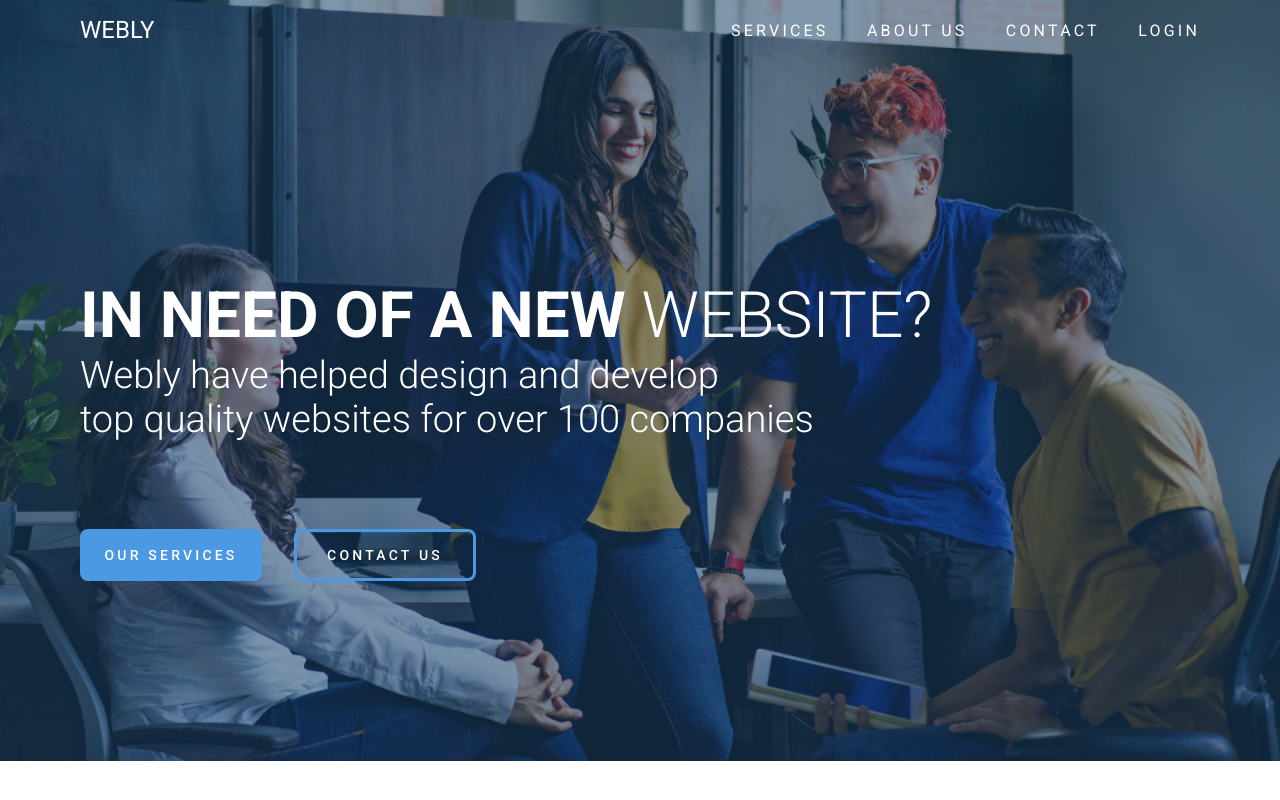
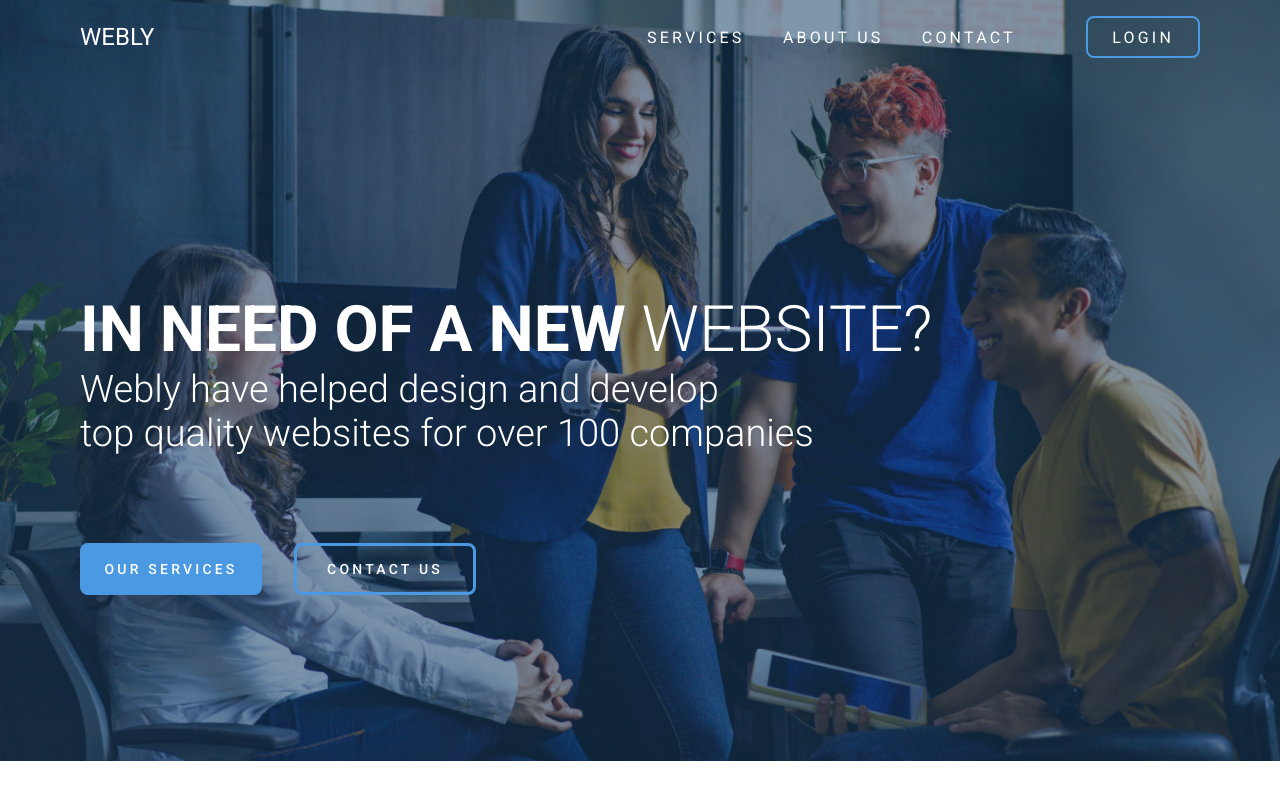
Before and after one commit to nybbe123/agile-project, a React (Create React App) app: page /login in a window 1280 px wide. Shown: the top 800 px of the page. Built offline with nearby package versions, Linux system fonts and the light colour scheme.

Commit message:
login / logout / localstorage logic

```diff
--- a/src/App.js
+++ b/src/App.js
@@ -3,9 +3,11 @@ import "./App.css";
 import Home from "./components/layout/Home";
 import Layout from "./components/layout/Layout";
 import LoginBase from "./components/layout/login/LoginBase";
+import { UserContextProvider } from "./context/UserContext";
 
 function App() {
   return (
+    <UserContextProvider>
       <BrowserRouter>
         <Routes>
           <Route path="/" element={<Layout />}>
@@ -14,6 +16,7 @@ function App() {
           </Route>
         </Routes>
       </BrowserRouter>
+    </UserContextProvider>
   );
 }
 
--- a/src/components/layout/header/Header.js
+++ b/src/components/layout/header/Header.js
@@ -1,6 +1,12 @@
+import { useContext, useState } from "react";
+import { useNavigate } from "react-router-dom";
+import UserContext from "../../../context/UserContext";
 import style from "./Header.module.css";
 
 const Header = () => {
+  const ctx = useContext(UserContext);
+  const navigate = useNavigate();
+
   return (
     <header className={style.header}>
       <div className={style.headerLeft}>
@@ -17,7 +23,25 @@ const Header = () => {
           <li className={[style.navItems, style.navMarginRight].join(" ")}>
             CONTACT
           </li>
-          <li className={style.navItems}>LOGIN</li>
+          {ctx.isLoggedIn ? (
+            <li
+              className={[style.loginOutBtn]}
+              onClick={() => {
+                ctx.onLogout();
+              }}
+            >
+              LOGOUT
+            </li>
+          ) : (
+            <li
+              className={[style.loginOutBtn]}
+              onClick={() => {
+                navigate("/login");
+              }}
+            >
+              LOGIN
+            </li>
+          )}
         </ul>
       </nav>
     </header>
--- a/src/components/layout/header/Header.module.css
+++ b/src/components/layout/header/Header.module.css
@@ -26,11 +26,13 @@
 
 .navLinks {
   display: flex;
+  align-items: center;
   margin-right: 5rem;
   margin-top: 1rem;
 }
 
-.navItems {
+.navItems,
+.loginOutBtn {
   font-size: 16px;
   list-style-type: none;
   padding-left: 1rem;
@@ -41,3 +43,10 @@
 .navMarginRight {
   margin-right: 1.4rem;
 }
+
+.loginOutBtn {
+  border: 2px solid #4a99e2;
+  border-radius: 8px;
+  padding: 0.6rem 1.5rem;
+  margin-left: 3rem;
+}
--- a/src/components/layout/login/Login.js
+++ b/src/components/layout/login/Login.js
@@ -1,7 +1,8 @@
-import React from "react";
+import React, { useContext } from "react";
 import style from "./Login.module.css";
 import Button from "../../UI/Button";
 import { useFormik } from "formik";
+import UserContext from "../../../context/UserContext";
 
 const validate = (values) => {
   const errors = {};
@@ -22,6 +23,7 @@ const validate = (values) => {
 };
 
 const Login = (props) => {
+  const ctx = useContext(UserContext);
   const formik = useFormik({
     initialValues: {
       email: "",
@@ -30,6 +32,7 @@ const Login = (props) => {
     validate,
     onSubmit: (values) => {
       localStorage.setItem("user", JSON.stringify(values));
+      ctx.onLogIn();
     },
   });
 
--- a/src/components/layout/login/Register.js
+++ b/src/components/layout/login/Register.js
@@ -1,7 +1,8 @@
-import React, { useState } from "react";
+import React, { useContext, useState } from "react";
 import style from "./Register.module.css";
 import Button from "../../UI/Button";
 import { useFormik } from "formik";
+import UserContext from "../../../context/UserContext";
 
 const validate = (values) => {
   const errors = {};
@@ -30,6 +31,7 @@ const validate = (values) => {
 };
 
 const Register = (props) => {
+  const ctx = useContext(UserContext);
   const formik = useFormik({
     initialValues: {
       name: "",
@@ -39,6 +41,7 @@ const Register = (props) => {
     validate,
     onSubmit: (values) => {
       localStorage.setItem("user", JSON.stringify(values));
+      ctx.onLogIn();
     },
   });
 
--- /dev/null
+++ b/src/context/UserContext.js
@@ -0,0 +1,36 @@
+import React, { createContext, useState } from "react";
+
+const UserContext = createContext({
+  isLoggedIn: false,
+  onLogIn: () => {},
+  onLogout: () => {},
+});
+
+export const UserContextProvider = (props) => {
+  const [isLoggedIn, setIsLoggedIn] = useState(false);
+
+  const logInHandler = () => {
+    console.log("test");
+    setIsLoggedIn(true);
+  };
+
+  const logoutHandler = () => {
+    console.log("test");
+    localStorage.removeItem("user");
+    setIsLoggedIn(false);
+  };
+
+  return (
+    <UserContext.Provider
+      value={{
+        isLoggedIn: isLoggedIn,
+        onLogIn: logInHandler,
+        onLogout: logoutHandler,
+      }}
+    >
+      {props.children}
+    </UserContext.Provider>
+  );
+};
+
+export default UserContext;
```
Lines whose indentation alone changed are shown as unchanged.
